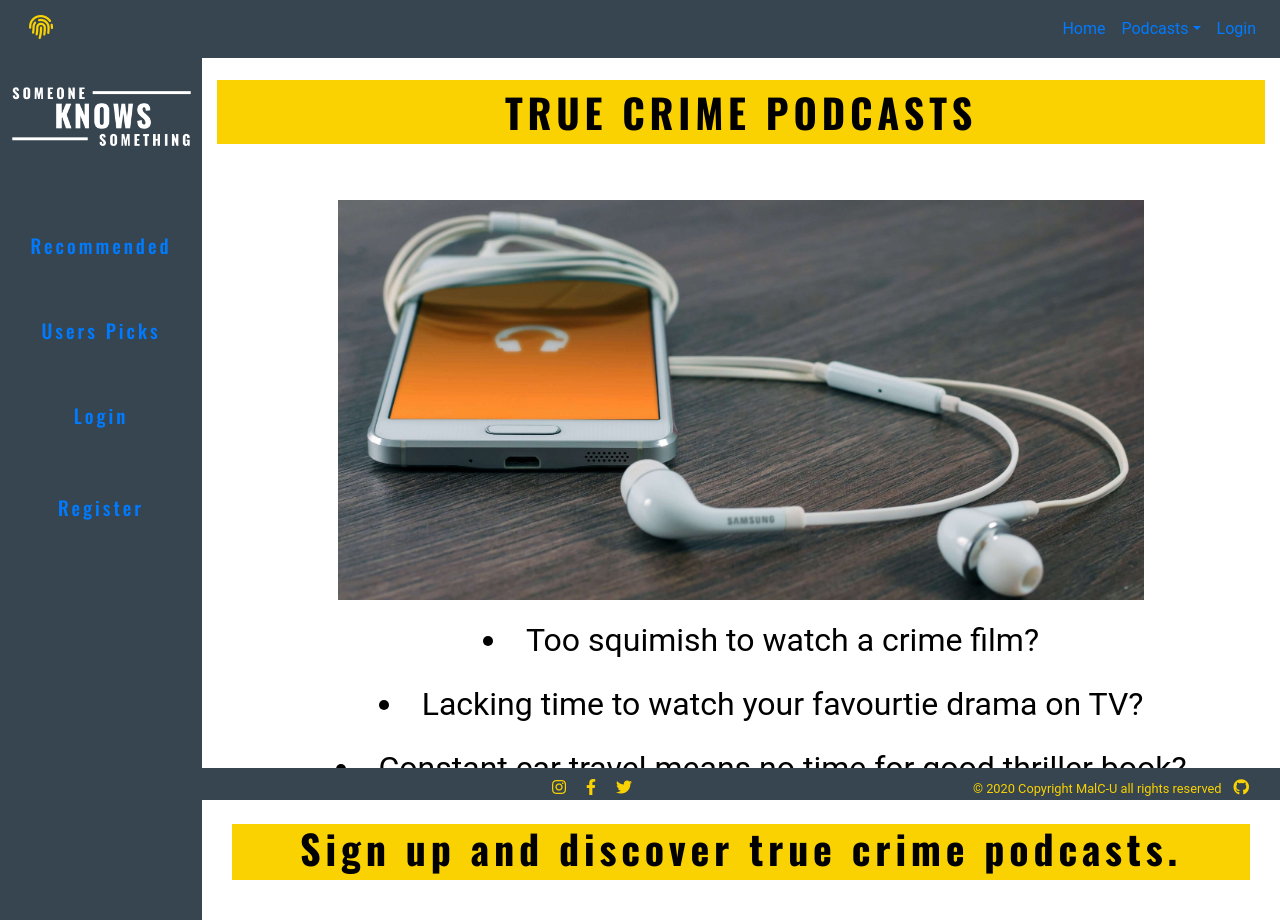
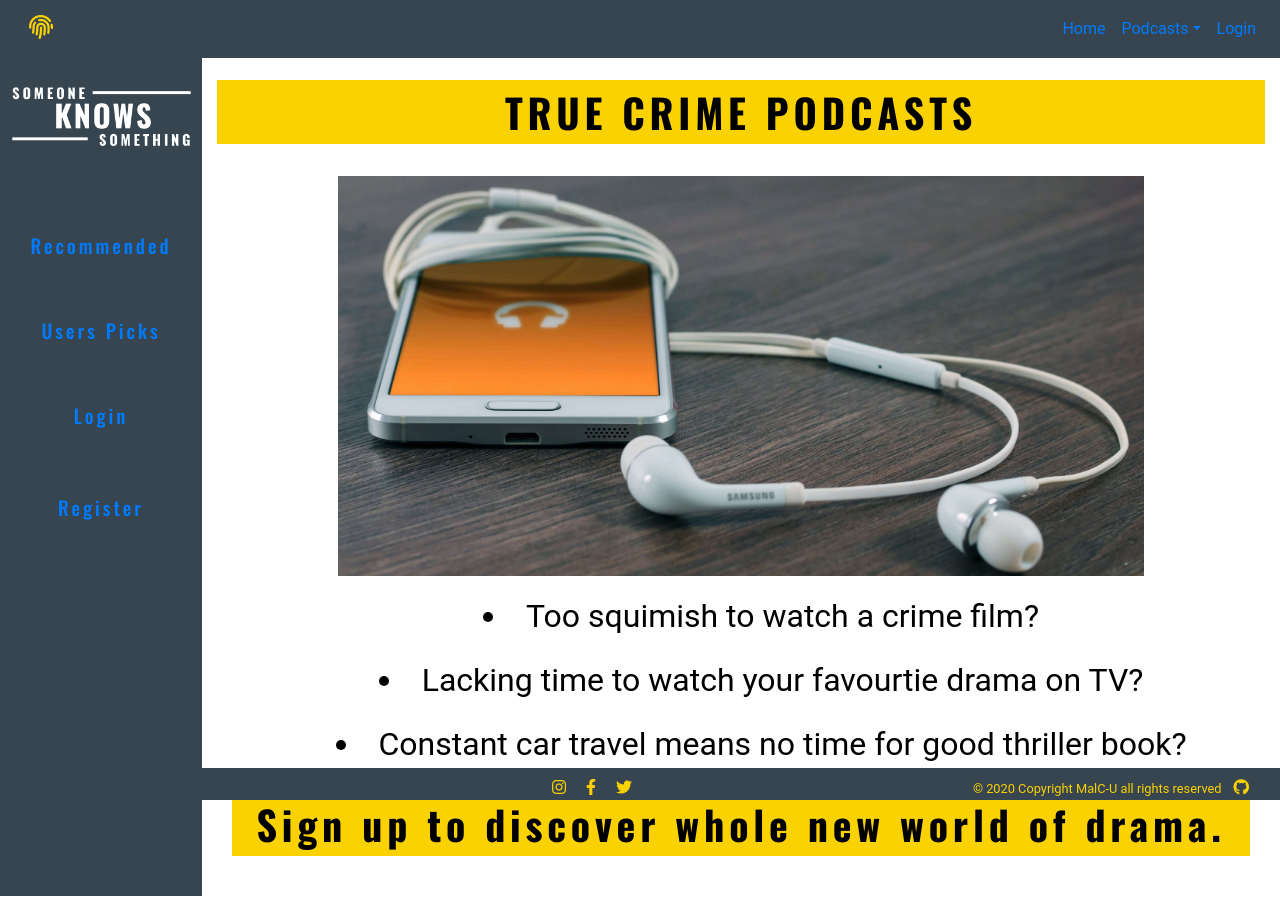
Before and after one commit to malc-u/SomeoneKnowsSomething, a Flask app: page / in a window 1280 px wide. After the commit the page ends 896 px from the top, so only its background shows below. Run offline with Flask 2, Linux system fonts and the light colour scheme; some libraries are stand-ins or nearby versions.

Commit message:
Amended sign up action bar index page

```diff
--- a/templates/index.html
+++ b/templates/index.html
@@ -4,7 +4,7 @@
     <h1 class="text-uppercase py-2">True crime podcasts</h1>
 </div>
 
-<div class="col-12 pt-5" id="index_wrapper">
+<div class="col-12 pt-4" id="index_wrapper">
 
     <div class="row mx-0">
 
@@ -15,9 +15,10 @@
                     <li class="index_li">Too squimish to watch a crime film?</li>
                     <li class="index_li">Lacking time to watch your favourtie drama on TV?</li>
                     <li class="index_li">Constant car travel means no time for good thriller book?</li>
-                    </ul></div>
+                </ul>
+            </div>
             <div class="home_header pb-3">
-                    <h1 class="pb-2" >Sign up and discover true crime podcasts.</h1>
+                <h1 class="pb-2">Sign up to discover whole new world of drama.</h1>
             </div>
 
         </div>
```
Lines whose indentation alone changed are shown as unchanged.
